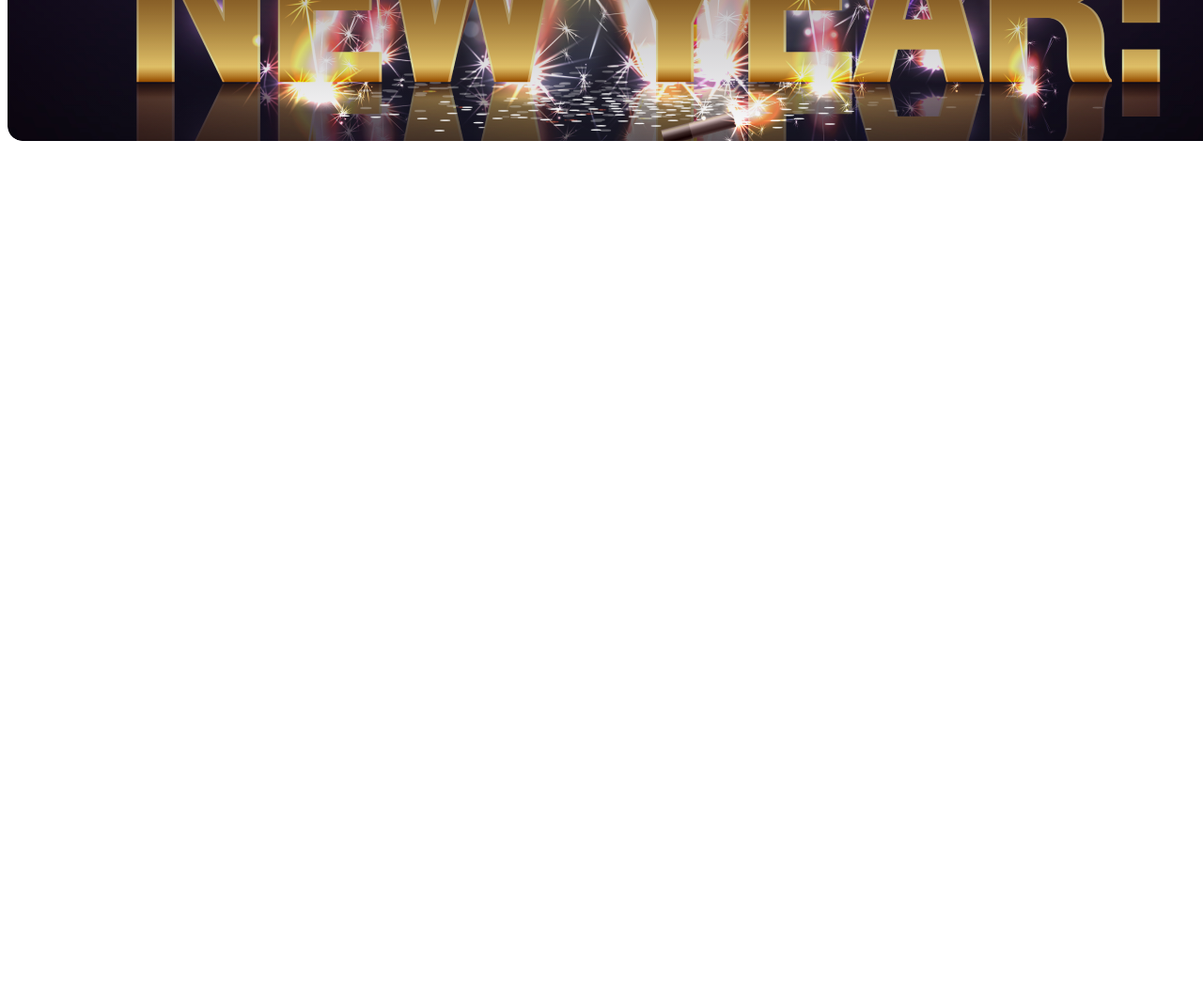
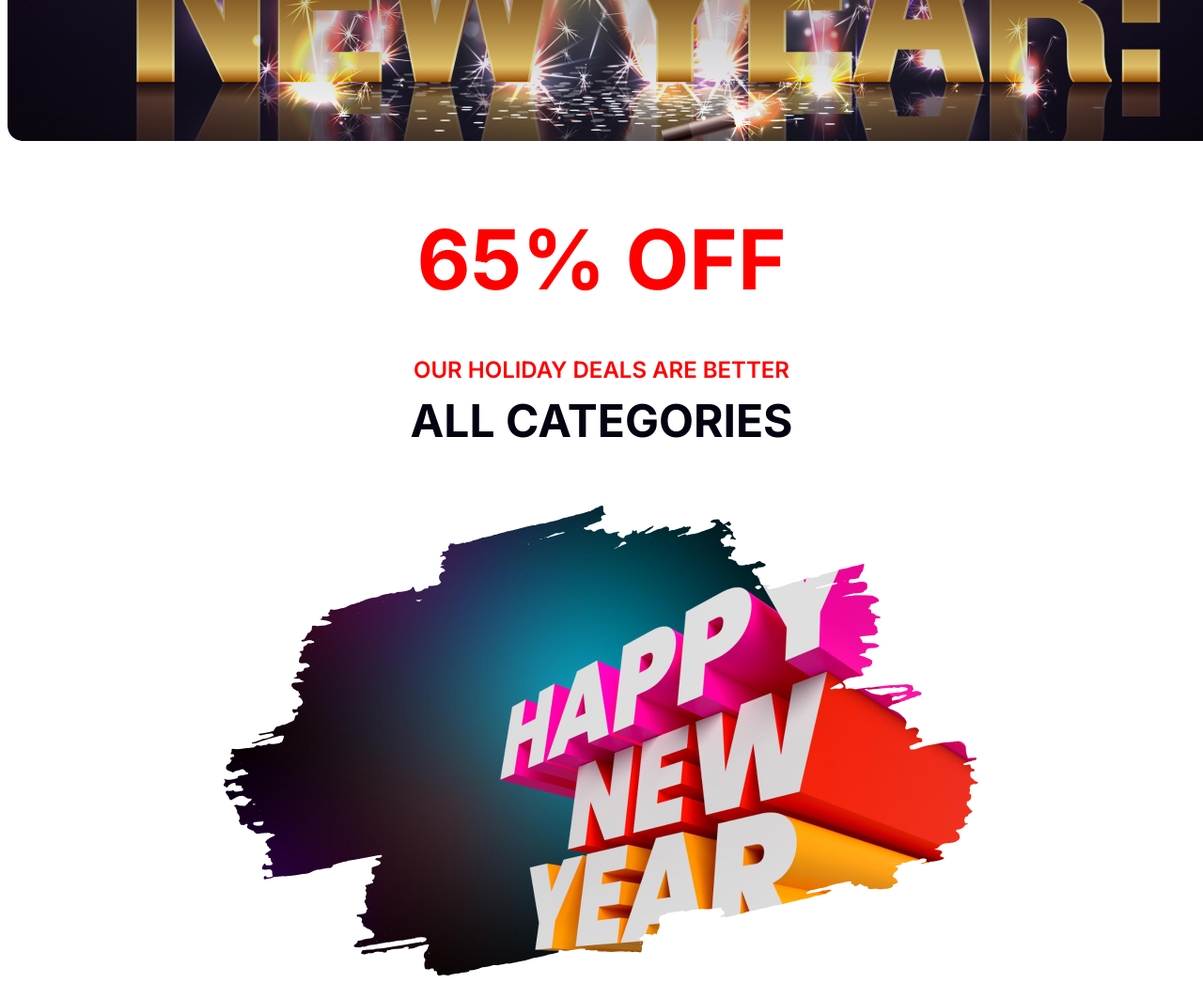
Before and after one commit to tayesh/newYearNewMission, a plain HTML site: page index.html in a window 1280 px wide. Shown: the part 500-1546 px from the top of the page at 94% size. Before the commit the page ends 800 px from the top, so only its background shows below. Drawn offline with Linux system fonts and the light colour scheme.

```diff
--- a/index.html
+++ b/index.html
@@ -4,9 +4,15 @@
     <meta charset="UTF-8">
     <meta name="viewport" content="width=device-width, initial-scale=1.0">
     <title>Happy New Year </title>
+    <!--fonts-->
+
     <link rel="preconnect" href="https://fonts.googleapis.com">
     <link rel="preconnect" href="https://fonts.gstatic.com" crossorigin>
     <link href="https://fonts.googleapis.com/css2?family=Merriweather:wght@900&display=swap" rel="stylesheet">
+    <link rel="preconnect" href="https://fonts.googleapis.com">
+    <link rel="preconnect" href="https://fonts.gstatic.com" crossorigin>
+    <link href="https://fonts.googleapis.com/css2?family=Inter:wght@400;500;600;700&display=swap" rel="stylesheet">
+    <!--css-->
     <link rel="stylesheet" href="style.css">
 
 </head>
@@ -14,9 +20,14 @@
     <header>
         <h4>Happy New Year</h4>
         <h2>New Year Party <br>Celebration</h2>
-
-
     </header>
+    <main>
+        <section id="discount">
+            <h1>65% OFF</h1>
+            <h4>OUR HOLIDAY DEALS ARE BETTER</h4>
+            <h3>ALL CATEGORIES</h3>
+        </section>
+    </main>
 
 </body>
 </html>
--- a/style.css
+++ b/style.css
@@ -24,3 +24,40 @@
     font-weight: 900;
     margin-top: 0;
 }
+
+
+
+/*discount-----*/
+#discount{
+    font-family:'Inter', sans-serif;
+    text-align: center;
+    width: 802.9px;
+    height: 815px;
+    background-image: url("images/New\ Year\ Photo.png");
+    background-repeat: no-repeat;
+    background-position: bottom;
+    padding: 0 20px;
+    margin: 0 auto;
+}
+#discount h1{
+    color: #F00;
+    font-size: 88px;
+    font-weight: 700;
+    margin-bottom: 50px;
+
+}
+#discount h3{
+    color: #070211;
+    font-size: 48px;
+    font-weight: 700;
+    margin-top: 0;
+
+
+}
+#discount h4{
+    color: #F00;
+    font-size: 24px;
+    font-weight: 600;
+    margin-top: 0;
+    margin-bottom: 10px;
+}
```
